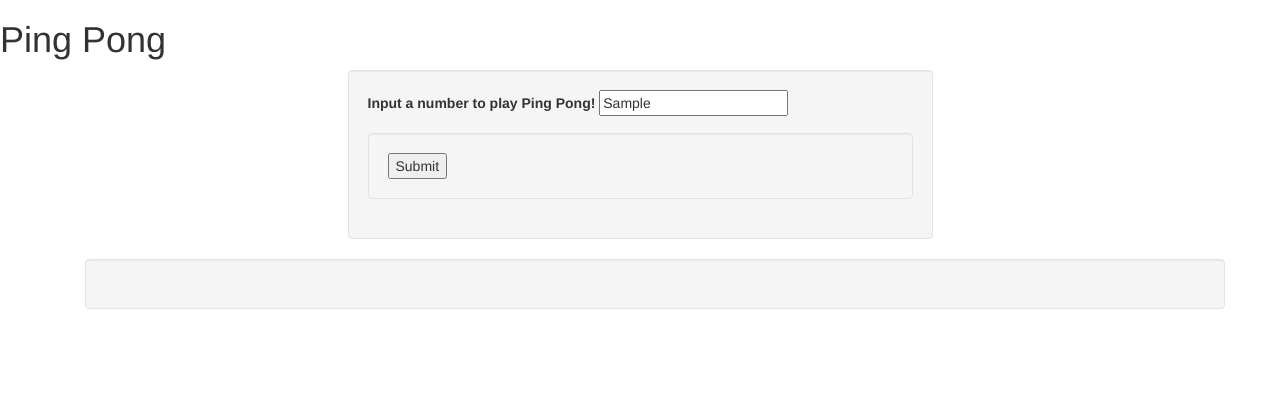
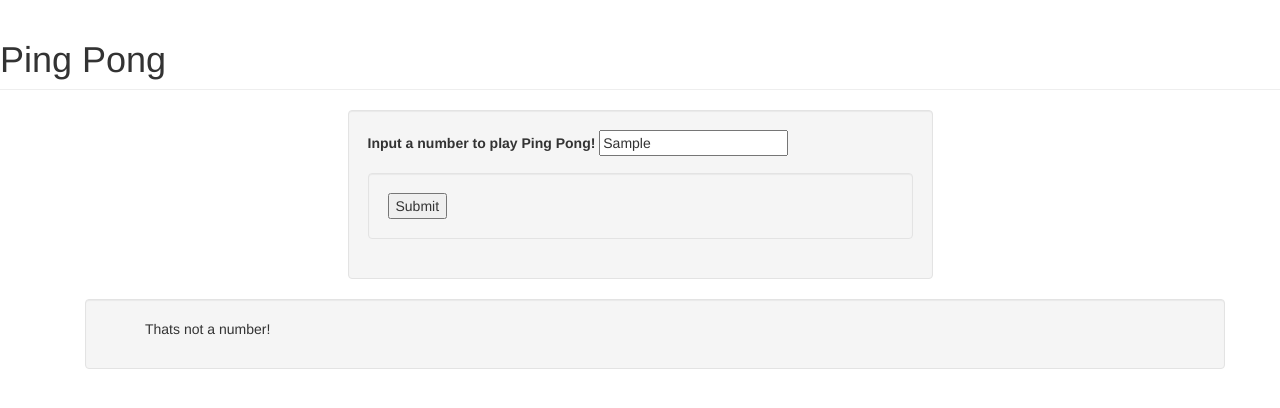
Before and after one commit to colinwkingen/ping_pong, a plain HTML site: page index.html in a window 1280 px wide. Both pictures are taken after typing "Sample" into the empty fields and a click on the button "Submit". Drawn offline with nearby package versions, Linux system fonts and the light colour scheme.

Commit message:
add function to throw an error at non-numeric input and format returned values to replace old values.

```diff
--- a/index.html
+++ b/index.html
@@ -9,7 +9,7 @@
     <title>PINGPONGPINGPONGPINGPONG</title>
   </head>
   <body>
-    <h1>Ping Pong</h1>
+    <h1 class="center-block page-header">Ping Pong</h1>
     <div class="container">
       <div class="row">
         <div class="col-md-6 col-sm-offset-3 well">
--- a/js/scripts.js
+++ b/js/scripts.js
@@ -1,11 +1,19 @@
 var isNumber = true;
 
 var processInput = function(input) {
+  if (isNaN(parseInt(input)) === true) {
+    isNumber = false;
+    return;
+  };
   var number = parseInt(input);
   return number;
 };
 
 var processNumber = function(number) {
+  if (isNumber === false ) {
+    isNumber = true;
+    return "<span class='error word'> Thats not a number! </span>"
+  }
   var listStack = []
   for (i = number; i > 0; i -= 1) {
     if (i % 3 === 0) {
@@ -27,6 +35,6 @@ $(document).ready(function(){
     var inputData = $("#userInput").val();
     var inputNumber = processInput(inputData);
     var finalOutput = processNumber(inputNumber);
-    $(".output ul").text(finalOutput);
+    $(".output ul").html(finalOutput);
   });
 });
```
